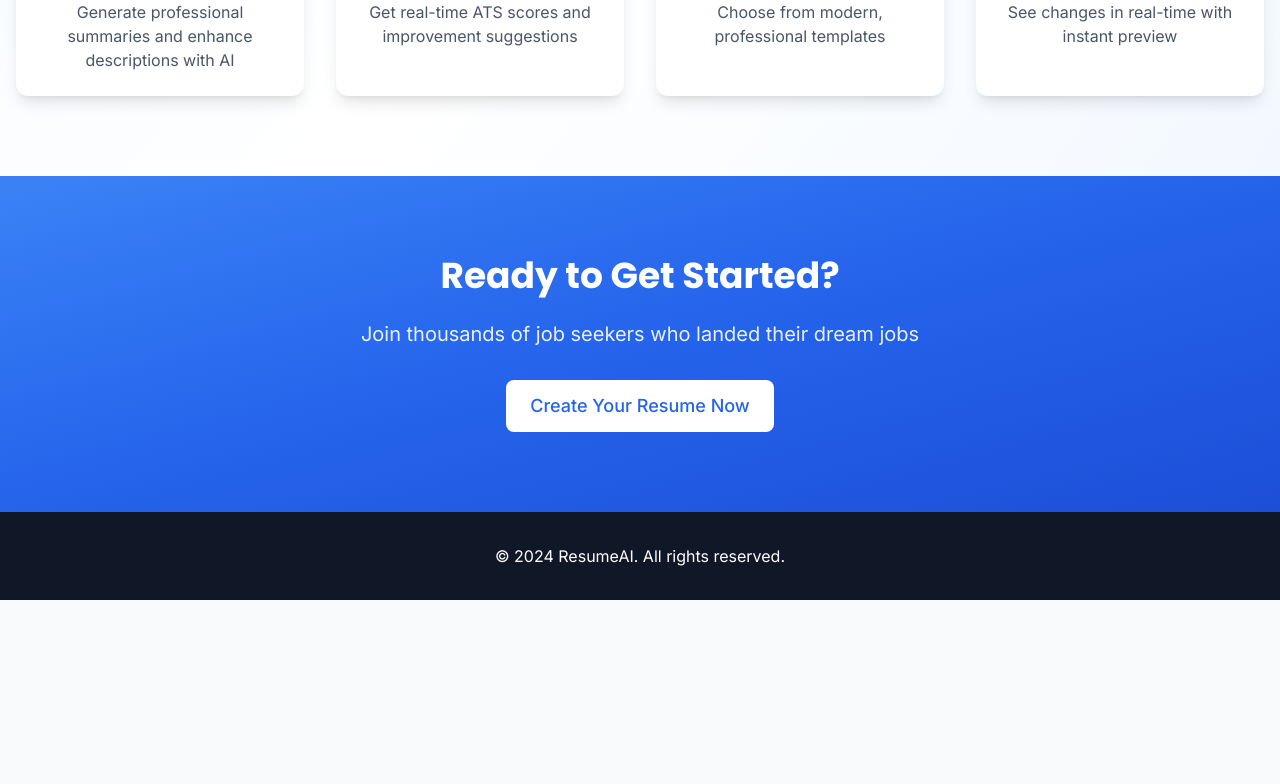
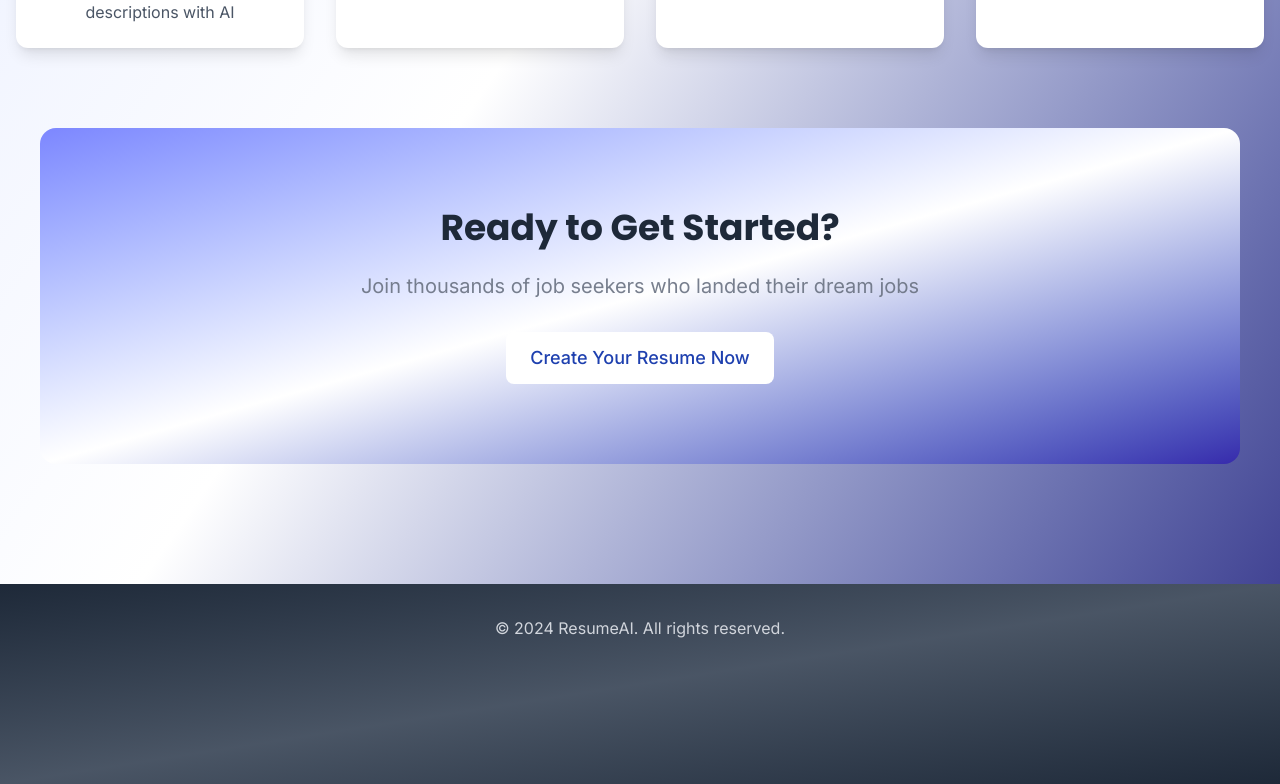
Before and after one commit to tushargupta8954/Resume-Maker, a React (Vite) app in the folder Frontend/: page / in a window 1280 px wide. Shown: the part 1052-1836 px from the top of the page. Before the commit the page ends 1652 px from the top, so only its background shows below. Built offline with nearby package versions, Linux system fonts and the light colour scheme; no server answers.

Commit message:
Updated home page

```diff
--- a/Frontend/src/index.css
+++ b/Frontend/src/index.css
@@ -90,7 +90,7 @@
   }
 
   .btn-primary {
-    @apply bg-primary-600 text-white hover:bg-primary-700 focus:ring-primary-500;
+    @apply bg-primary-700 text-white hover:bg-primary-800 focus:ring-primary-900;
   }
 
   .btn-secondary {
@@ -98,7 +98,7 @@
   }
 
   .btn-outline {
-    @apply border-2 border-primary-600 text-primary-600
+    @apply border-1 border-primary-600 text-primary-700
            hover:bg-primary-50 focus:ring-primary-500;
   }
 
--- a/Frontend/src/pages/Landing.jsx
+++ b/Frontend/src/pages/Landing.jsx
@@ -35,7 +35,8 @@ const Landing = () => {
   ];
 
   return (
-    <div className="min-h-screen bg-gradient-to-br from-primary-50 via-white to-primary-50">
+    <div className="min-h-screen  bg-gradient-to-br from-indigo-100
+       via-white to-indigo-900">
       {/* Header */}
       <header className="container mx-auto px-4 py-6">
         <nav className="flex items-center justify-between">
@@ -61,21 +62,21 @@ const Landing = () => {
           animate={{ opacity: 1, y: 0 }}
           transition={{ duration: 0.6 }}
         >
-          <h1 className="text-6xl font-bold text-gray-900 mb-6">
+          <h1 className="text-5xl font-bold text-gray-900 mb-6">
             Build Your Perfect Resume
-            <span className="block text-primary-600 mt-2">with AI Power</span>
+            <span className="block text-primary-800 mt-2">with AI Power</span>
           </h1>
-          <p className="text-xl text-gray-600 mb-8 max-w-2xl mx-auto">
+          <p className="text-m text-gray-600 mb-8 max-w-2xl mx-auto">
             Create professional, ATS-friendly resumes in minutes with AI assistance.
-            Stand out from the crowd and land your dream job.
+            <br/>Stand out from the crowd and land your dream job.
           </p>
           <div className="flex items-center justify-center gap-4">
             <Link to="/register">
-              <Button size="large" icon={FaRocket}>
+              <Button size="lg" icon={FaRocket}>
                 Start Building Free
               </Button>
             </Link>
-            <Button variant="outline" size="large">
+            <Button variant="outline" size="">
               Watch Demo
             </Button>
           </div>
@@ -83,15 +84,15 @@ const Landing = () => {
           {/* Stats */}
           <div className="grid grid-cols-3 gap-8 max-w-3xl mx-auto mt-16">
             <div>
-              <div className="text-4xl font-bold text-primary-600">10K+</div>
+              <div className="text-4xl font-bold text-primary-800">10K+</div>
               <div className="text-gray-600 mt-2">Resumes Created</div>
             </div>
             <div>
-              <div className="text-4xl font-bold text-primary-600">95%</div>
+              <div className="text-4xl font-bold text-primary-800">95%</div>
               <div className="text-gray-600 mt-2">ATS Pass Rate</div>
             </div>
             <div>
-              <div className="text-4xl font-bold text-primary-600">4.9</div>
+              <div className="text-4xl font-bold text-primary-800">4.9</div>
               <div className="text-gray-600 mt-2 flex items-center justify-center gap-1">
                 <FaStar className="text-yellow-400" />
                 Rating
@@ -132,16 +133,17 @@ const Landing = () => {
       </section>
 
       {/* CTA Section */}
-      <section className="gradient-bg text-white py-20">
+      <section className=" bg-gradient-to-br from-indigo-400
+       via-white to-indigo-800   text-gray-800 py-20 mx-10 rounded-2xl mb-10 ">
         <div className="container mx-auto px-4 text-center">
           <h2 className="text-4xl font-bold mb-6">Ready to Get Started?</h2>
-          <p className="text-xl mb-8 opacity-90">
+          <p className="text-xl mb-8 opacity-90 text-gray-500">
             Join thousands of job seekers who landed their dream jobs
           </p>
           <Link to="/register">
             <Button
               size="large"
-              className="bg-white text-primary-600 hover:bg-gray-100"
+              className="bg-white text-primary-800 hover:bg-gray-100"
             >
               Create Your Resume Now
             </Button>
@@ -150,7 +152,8 @@ const Landing = () => {
       </section>
 
       {/* Footer */}
-      <footer className="bg-gray-900 text-white py-8">
+      <footer className="h-50 bg-gradient-to-br mt-30 from-gray-800
+       via-gray-600 to-gray-800 text-gray-300 py-8">
         <div className="container mx-auto px-4 text-center">
           <p>&copy; 2024 ResumeAI. All rights reserved.</p>
         </div>
```
Also changed, not shown: 1 other file (tests, documents, lock files or other folders).
